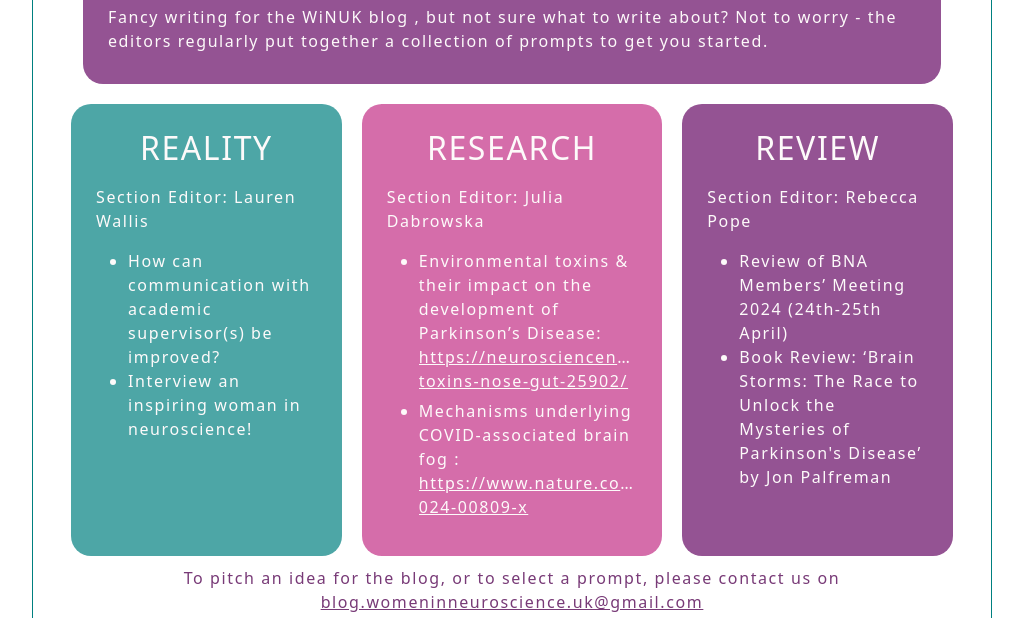
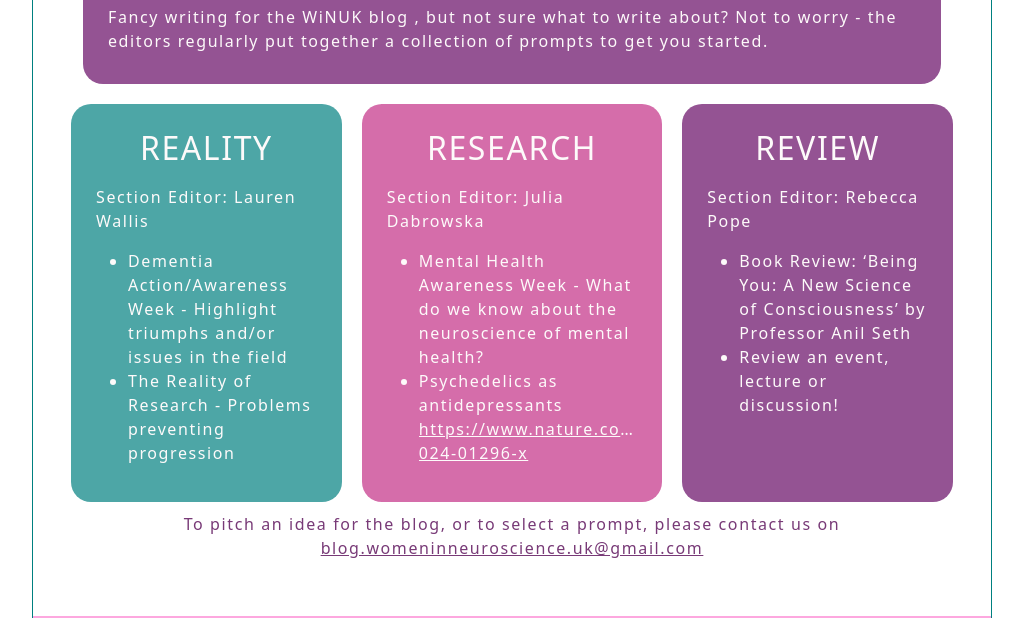
Before and after one commit to cvdana/april-winuk-newsletter, a plain HTML site: page index.html in a window 1280 px wide. Shown: the part 4903-5521 px from the top of the page, without its empty margins (128-1151 px from the left). Drawn offline with nearby package versions, Linux system fonts and the light colour scheme.

Commit message:
updated blog section

```diff
--- a/index.html
+++ b/index.html
@@ -406,9 +406,12 @@
               <p>Section Editor: Lauren Wallis</p>
               <ul>
                 <li>
-                  How can communication with academic supervisor(s) be improved?
+                  Dementia Action/Awareness Week - Highlight triumphs and/or
+                  issues in the field
                 </li>
-                <li>Interview an inspiring woman in neuroscience!</li>
+                <li>
+                  The Reality of Research - Problems preventing progression
+                </li>
               </ul>
             </div>
             <div class="content-box brr research col-md-4 col-sm-3">
@@ -416,23 +419,17 @@
               <p>Section Editor: Julia Dabrowska</p>
               <ul>
                 <li>
-                  Environmental toxins & their impact on the development of
-                  Parkinson’s Disease:
-                  <a
-                    href="https://neurosciencenews.com/parkiinsons-toxins-nose-gut-25902/"
-                    target="_blank"
-                    title="link to this article"
-                    >https://neurosciencenews.com/parkiinsons-toxins-nose-gut-25902/</a
-                  >
+                  Mental Health Awareness Week - What do we know about the
+                  neuroscience of mental health?
                 </li>
 
                 <li>
-                  Mechanisms underlying COVID-associated brain fog :
+                  Psychedelics as antidepressants
                   <a
-                    href="https://www.nature.com/articles/s41583-024-00809-x"
+                    href="https://www.nature.com/articles/d41586-024-01296-x"
                     target="_blank"
                     title="link to this article"
-                    >https://www.nature.com/articles/s41583-024-00809-x</a
+                    >https://www.nature.com/articles/d41586-024-01296-x</a
                   >
                 </li>
               </ul>
@@ -441,11 +438,11 @@
               <h2>REVIEW</h2>
               <p>Section Editor: Rebecca Pope</p>
               <ul>
-                <li>Review of BNA Members’ Meeting 2024 (24th-25th April)</li>
                 <li>
-                  Book Review: ‘Brain Storms: The Race to Unlock the Mysteries
-                  of Parkinson's Disease’ by Jon Palfreman
+                  Book Review: ‘Being You: A New Science of Consciousness’ by
+                  Professor Anil Seth
                 </li>
+                <li>Review an event, lecture or discussion!</li>
               </ul>
             </div>
           </div>
```
